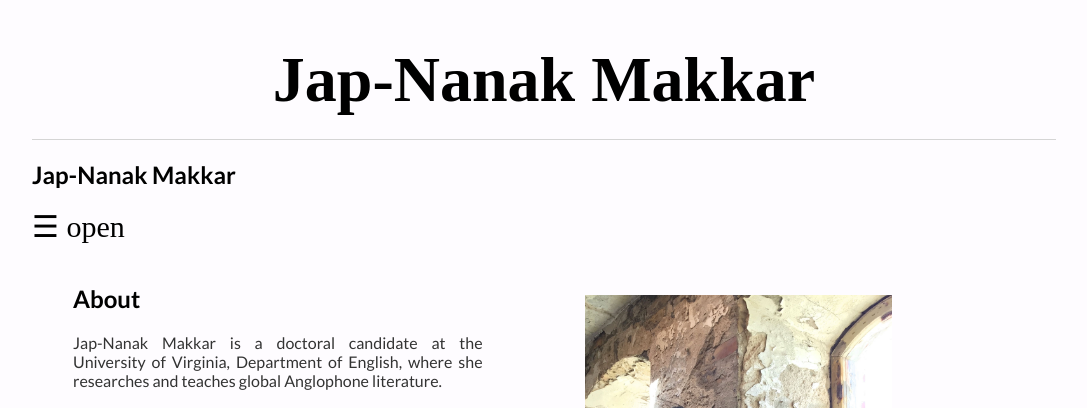
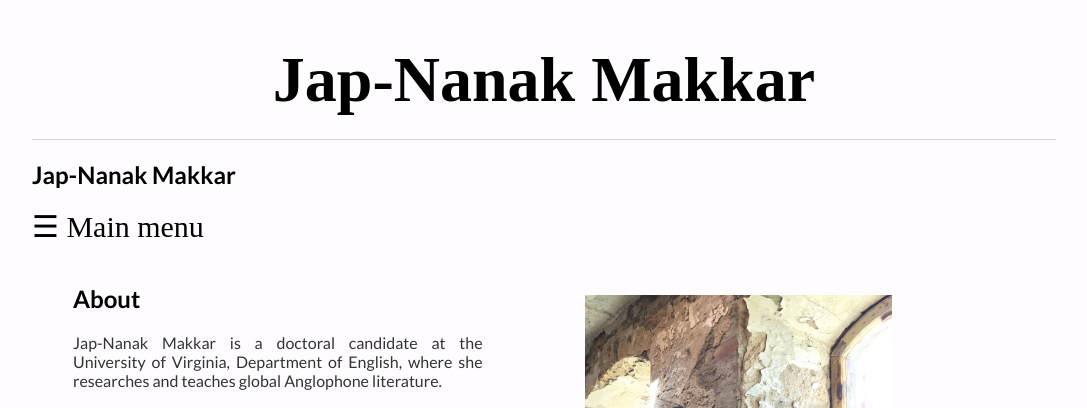
Before and after one commit to jmakr/jmakr.github.io, a Jekyll site: the page built from index.html, in a window 1280 px wide. Shown: the top 408 px of the page, without its empty margins (96-1183 px from the left). Built offline with Jekyll 4.4.1, drawn with Linux system fonts in a browser that asks for light colours.

Commit message:
Update default.html

```diff
--- a/_layouts/default.html
+++ b/_layouts/default.html
@@ -87,7 +87,7 @@
 
 			    <h2>{{ page.title }}</h2>
 
-			  <span style="font-size:30px;cursor:pointer" onclick="openNav()">&#9776; open</span>
+			  <span style="font-size:30px;cursor:pointer" onclick="openNav()">&#9776; Main menu</span>
 			</div>
 
 			<script>
```
